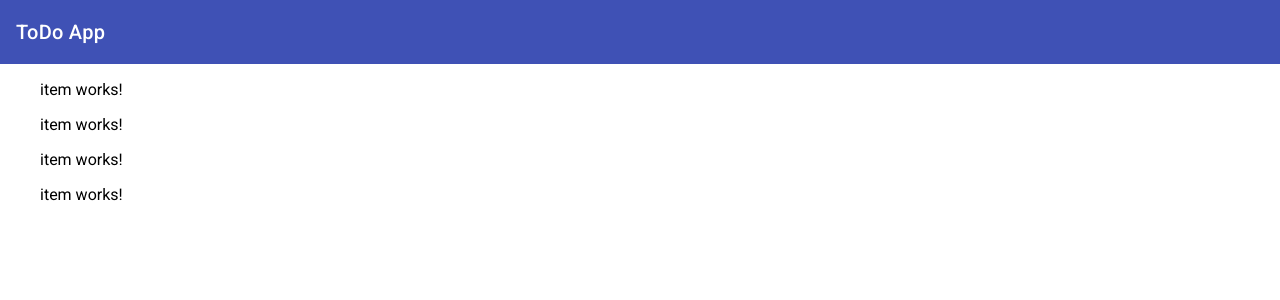
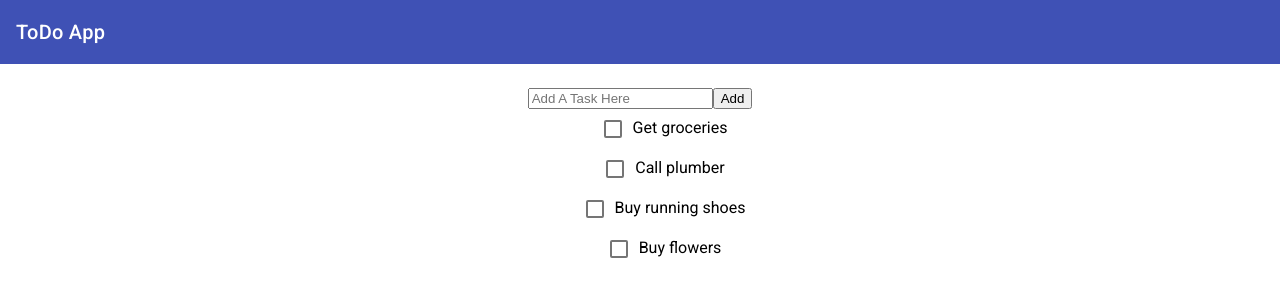
Before and after one commit to kyanethmoran/ToDo-Testing, an Angular app: page / in a window 1280 px wide. Shown: the top 300 px of the page. Built offline with nearby package versions, Linux system fonts and the light colour scheme.

Commit message:
displaying tasks

```diff
--- a/src/app/app.component.css
+++ b/src/app/app.component.css
@@ -0,0 +1,9 @@
+.center-parent {
+  display: flex;
+  flex-direction: column;
+}
+.center-child {
+  margin: 0 auto;
+  align-items: center;
+  justify-content: center;
+}
--- a/src/app/app.component.html
+++ b/src/app/app.component.html
@@ -1,4 +1,23 @@
-<mat-toolbar color="primary">ToDo App</mat-toolbar>
-<ul *ngFor="let i of items">
-  <app-item (remove)="remove(i)"></app-item>
-</ul>
+<mat-toolbar color="primary" class="toolbar">ToDo App</mat-toolbar>
+
+<section class="center-parent">
+  <div class="center-child" style="margin-top: 3vh">
+    <input
+      matInput
+      #newItem
+      placeholder="Add A Task Here"
+      (keyup.enter)="addItem(newItem.value); newItem.value = ''"
+    />
+    <button
+      mat-raised-button
+      color="primary"
+      (click)="addItem(newItem.value); newItem.value = ''"
+    >
+      Add
+    </button>
+  </div>
+
+  <ul *ngFor="let i of items" class="center-child">
+    <app-item (remove)="remove(i)" [item]="i"></app-item>
+  </ul>
+</section>
--- a/src/app/components/item/item.component.html
+++ b/src/app/components/item/item.component.html
@@ -1 +1,4 @@
-<p>item works!</p>
+<section>
+  <mat-checkbox [id]="item.description" type="checkbox" />
+  <label [for]="item.description">{{ item.description }}</label>
+</section>
--- a/src/app/components/item/item.component.ts
+++ b/src/app/components/item/item.component.ts
@@ -1,8 +1,19 @@
-import { Component } from '@angular/core';
+import { Component, Input, Output, EventEmitter } from '@angular/core';
+import { Item } from '../../interfaces/item';
 
 @Component({
   selector: 'app-item',
   templateUrl: './item.component.html',
   styleUrls: ['./item.component.css'],
 })
-export class ItemComponent {}
+export class ItemComponent {
+  editable = false;
+  @Input() item!: Item;
+  @Input() newItem!: Item;
+  @Output() remove = new EventEmitter<Item>();
+
+  saveItem(description: string) {
+    this.editable = false;
+    this.item.description = description;
+  }
+}
```
Also changed, not shown: src/app/app.module.ts (+11 -1 lines), src/styles.css (+8 -2 lines).
